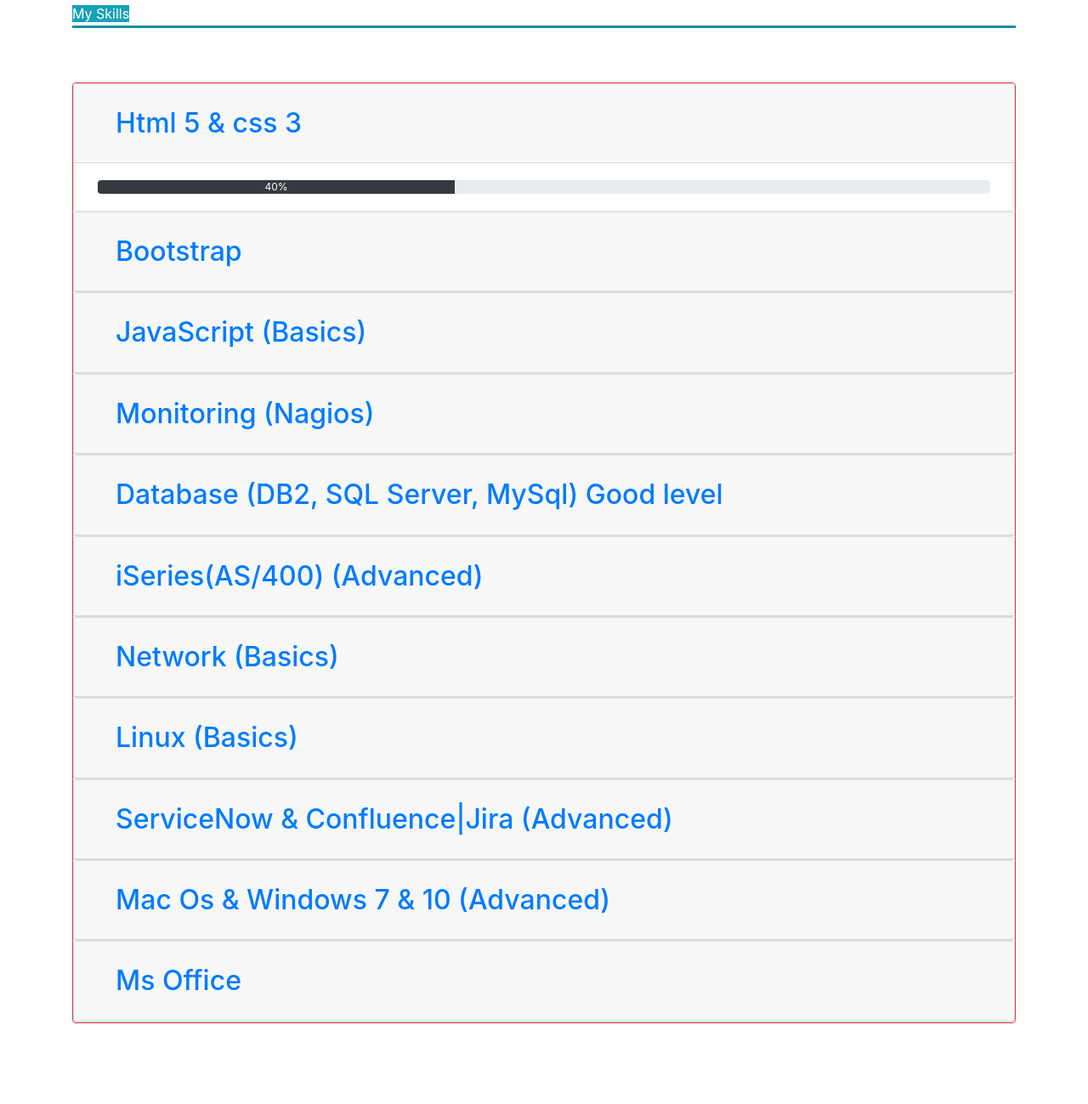
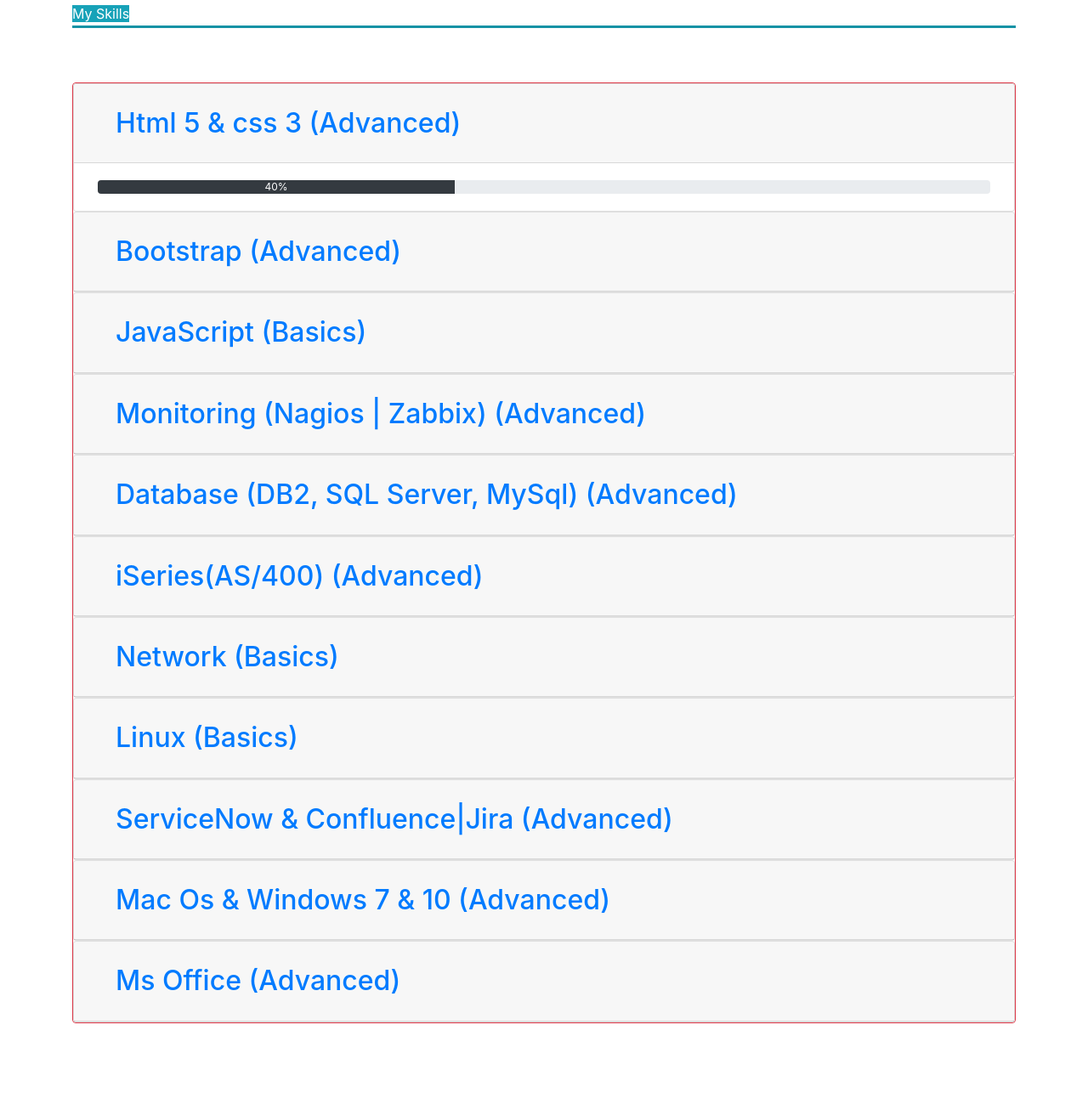
Before and after one commit to marcelino20/MyPortfolio, a plain HTML site: page index.html in a window 1280 px wide. Shown: the part 1980-3279 px from the top of the page at 85% size. Drawn offline with nearby package versions, Linux system fonts and the light colour scheme; some packages are replaced by stand-ins of ours.

Commit message:
Update index.html

```diff
--- a/index.html
+++ b/index.html
@@ -205,7 +205,7 @@
                                       <div class="card-header" id="headingOne">
                                         <h5 class="mb-0">
                                           <button class="btn btn-link" data-toggle="collapse" data-target="#collapseOne" aria-expanded="true" aria-controls="collapseOne">
-                                                <h2 class="ml-3 my-2">Html 5 & css 3</h2>
+                                                <h2 class="ml-3 my-2">Html 5 & css 3 (Advanced)</h2>
                                           </button>
                                         </h5>
                                       </div>
@@ -227,7 +227,7 @@
                                       <div class="card-header" id="headingTwo">
                                         <h5 class="mb-0">
                                           <button class="btn btn-link collapsed" data-toggle="collapse" data-target="#collapseTwo" aria-expanded="false" aria-controls="collapseTwo">
-                                                <h2 class="ml-3 my-2"> Bootstrap</h2>
+                                                <h2 class="ml-3 my-2"> Bootstrap (Advanced)</h2>
                                           </button>
                                         </h5>
                                       </div>
@@ -267,7 +267,7 @@
                                                   <h5 class="mb-0">
                                                     <button class="btn btn-link collapsed" data-toggle="collapse" data-target="#collapse4" aria-expanded="false"
                                                     aria-controls="collapse4">
-                                                            <h2 class="ml-3 my-2">Monitoring (Nagios)</h2>
+                                                            <h2 class="ml-3 my-2">Monitoring (Nagios | Zabbix) (Advanced)</h2>
                                                     </button>
                                                   </h5>
                                                 </div>
@@ -287,7 +287,7 @@
                                                           <h5 class="mb-0">
                                                             <button class="btn btn-link collapsed" data-toggle="collapse" data-target="#collapse6" aria-expanded="false"
                                                             aria-controls="collapse5">
-                                                                    <h2 class="ml-3 my-2">Database (DB2, SQL Server, MySql) Good level</h2>
+                                                                    <h2 class="ml-3 my-2">Database (DB2, SQL Server, MySql) (Advanced)</h2>
                                                             </button>
                                                           </h5>
                                                         </div>
@@ -401,7 +401,7 @@
                                                                           <h5 class="mb-0">
                                                                             <button class="btn btn-link collapsed" data-toggle="collapse" data-target="#collapse10" aria-expanded="false"
                                                                             aria-controls="collapse10">
-                                                                                    <h2 class="ml-3 my-2">Ms Office</h2>
+                                                                                    <h2 class="ml-3 my-2">Ms Office (Advanced)</h2>
                                                                             </button>
                                                                           </h5>
                                                                         </div>
```
